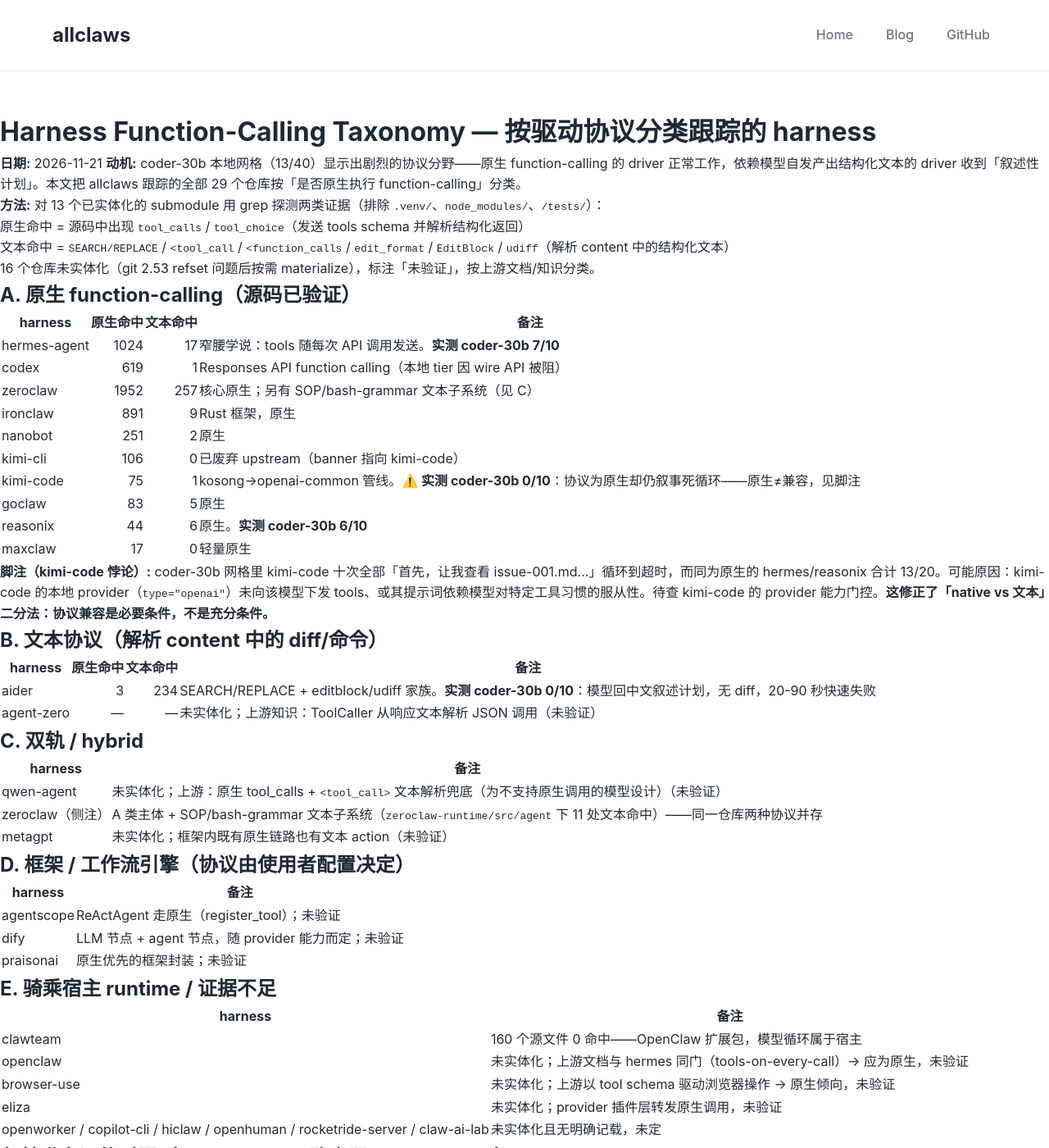
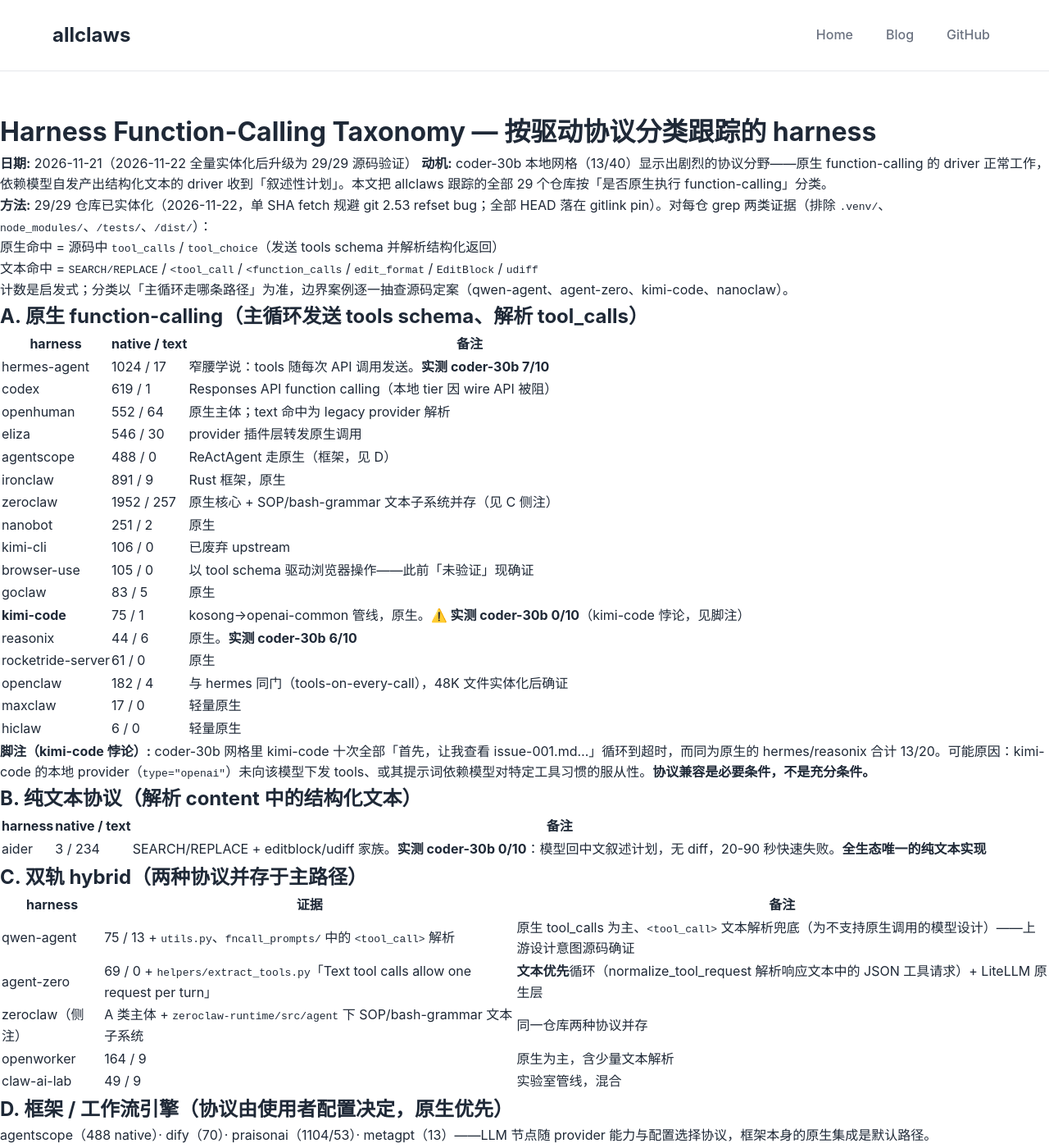
Before and after one commit to dz3ai/allclaws, a Jekyll site: the page built from docs/reports/harness-function-calling-taxonomy.md, in a window 1280 px wide and 1400 px high. Shown: the whole window at 82% size. Built offline with Jekyll 4.4.1, drawn with Linux system fonts in a browser that asks for light colours; our own code applies the rules of GitHub Pages for plain Markdown files; some of the changed text lies outside the part shown.

Commit message:
report: taxonomy upgraded to 29/29 source-verified after materialization
All 15 empty submodules materialized (single-SHA depth-1 fetch recipe
dodging git 2.53's refset bug, which also kills FULL clones on messy
refsets — 15/15 plain submodule-update attempts failed; openclaw worktree
repaired to its pin, 48K files). Every classification now source-verified:
A native 17 (browser-use, openclaw, eliza, openhuman, hiclaw,
rocketride-server upgraded from unverified), B text 1 (aider, the lone
pure-text implementation), C hybrid 5 (qwen-agent's <tool_call> fallback
and agent-zero's text-first extract_tools loop confirmed in source),
D frameworks 4, E host-ridden/uninspectable 2 (copilot-cli is a closed
installer; nanoclaw's call layer rides its deps). Submodule pointers
untouched — all 29 HEADs sit exactly on their gitlink pins.

````diff
--- a/docs/reports/harness-function-calling-taxonomy.md
+++ b/docs/reports/harness-function-calling-taxonomy.md
@@ -1,63 +1,65 @@
 # Harness Function-Calling Taxonomy — 按驱动协议分类跟踪的 harness
 
-**日期:** 2026-11-21
+**日期:** 2026-11-21（2026-11-22 全量实体化后升级为 29/29 源码验证）
 **动机:** coder-30b 本地网格（13/40）显示出剧烈的协议分野——原生 function-calling 的 driver 正常工作，依赖模型自发产出结构化文本的 driver 收到「叙述性计划」。本文把 allclaws 跟踪的全部 29 个仓库按「是否原生执行 function-calling」分类。
 
-**方法:** 对 13 个已实体化的 submodule 用 grep 探测两类证据（排除 `.venv/`、`node_modules/`、`/tests/`）：
-- 原生命中 = 源码中出现 `tool_calls` / `tool_choice`（发送 tools schema 并解析结构化返回）
-- 文本命中 = `SEARCH/REPLACE` / `<tool_call` / `<function_calls` / `edit_format` / `EditBlock` / `udiff`（解析 content 中的结构化文本）
+**方法:** 29/29 仓库已实体化（2026-11-22，单 SHA fetch 规避 git 2.53 refset bug；全部 HEAD 落在 gitlink pin）。对每仓 grep 两类证据（排除 `.venv/`、`node_modules/`、`/tests/`、`/dist/`）：
+- 原生命中 = 源码中 `tool_calls` / `tool_choice`（发送 tools schema 并解析结构化返回）
+- 文本命中 = `SEARCH/REPLACE` / `<tool_call` / `<function_calls` / `edit_format` / `EditBlock` / `udiff`
 
-16 个仓库未实体化（git 2.53 refset 问题后按需 materialize），标注「未验证」，按上游文档/知识分类。
+计数是启发式；分类以「主循环走哪条路径」为准，边界案例逐一抽查源码定案（qwen-agent、agent-zero、kimi-code、nanoclaw）。
 
-## A. 原生 function-calling（源码已验证）
+## A. 原生 function-calling（主循环发送 tools schema、解析 tool_calls）
 
-| harness | 原生命中 | 文本命中 | 备注 |
-|---|---:|---:|---|
-| hermes-agent | 1024 | 17 | 窄腰学说：tools 随每次 API 调用发送。**实测 coder-30b 7/10** |
-| codex | 619 | 1 | Responses API function calling（本地 tier 因 wire API 被阻） |
-| zeroclaw | 1952 | 257 | 核心原生；另有 SOP/bash-grammar 文本子系统（见 C） |
-| ironclaw | 891 | 9 | Rust 框架，原生 |
-| nanobot | 251 | 2 | 原生 |
-| kimi-cli | 106 | 0 | 已废弃 upstream（banner 指向 kimi-code） |
-| kimi-code | 75 | 1 | kosong→openai-common 管线。**⚠️ 实测 coder-30b 0/10**：协议为原生却仍叙事死循环——原生≠兼容，见脚注 |
-| goclaw | 83 | 5 | 原生 |
-| reasonix | 44 | 6 | 原生。**实测 coder-30b 6/10** |
-| maxclaw | 17 | 0 | 轻量原生 |
+| harness | native / text | 备注 |
+|---|---|---|
+| hermes-agent | 1024 / 17 | 窄腰学说：tools 随每次 API 调用发送。**实测 coder-30b 7/10** |
+| codex | 619 / 1 | Responses API function calling（本地 tier 因 wire API 被阻） |
+| openhuman | 552 / 64 | 原生主体；text 命中为 legacy provider 解析 |
+| eliza | 546 / 30 | provider 插件层转发原生调用 |
+| agentscope | 488 / 0 | ReActAgent 走原生（框架，见 D） |
+| ironclaw | 891 / 9 | Rust 框架，原生 |
+| zeroclaw | 1952 / 257 | 原生核心 + SOP/bash-grammar 文本子系统并存（见 C 侧注） |
+| nanobot | 251 / 2 | 原生 |
+| kimi-cli | 106 / 0 | 已废弃 upstream |
+| browser-use | 105 / 0 | 以 tool schema 驱动浏览器操作——此前「未验证」现确证 |
+| goclaw | 83 / 5 | 原生 |
+| **kimi-code** | 75 / 1 | kosong→openai-common 管线，原生。**⚠️ 实测 coder-30b 0/10**（kimi-code 悖论，见脚注） |
+| reasonix | 44 / 6 | 原生。**实测 coder-30b 6/10** |
+| rocketride-server | 61 / 0 | 原生 |
+| openclaw | 182 / 4 | 与 hermes 同门（tools-on-every-call），48K 文件实体化后确证 |
+| maxclaw | 17 / 0 | 轻量原生 |
+| hiclaw | 6 / 0 | 轻量原生 |
 
-**脚注（kimi-code 悖论）:** coder-30b 网格里 kimi-code 十次全部「首先，让我查看 issue-001.md…」循环到超时，而同为原生的 hermes/reasonix 合计 13/20。可能原因：kimi-code 的本地 provider（`type="openai"`）未向该模型下发 tools、或其提示词依赖模型对特定工具习惯的服从性。待查 kimi-code 的 provider 能力门控。**这修正了「native vs 文本」二分法：协议兼容是必要条件，不是充分条件。**
+**脚注（kimi-code 悖论）:** coder-30b 网格里 kimi-code 十次全部「首先，让我查看 issue-001.md…」循环到超时，而同为原生的 hermes/reasonix 合计 13/20。可能原因：kimi-code 的本地 provider（`type="openai"`）未向该模型下发 tools、或其提示词依赖模型对特定工具习惯的服从性。**协议兼容是必要条件，不是充分条件。**
 
-## B. 文本协议（解析 content 中的 diff/命令）
+## B. 纯文本协议（解析 content 中的结构化文本）
 
-| harness | 原生命中 | 文本命中 | 备注 |
-|---|---:|---:|---|
-| aider | 3 | 234 | SEARCH/REPLACE + editblock/udiff 家族。**实测 coder-30b 0/10**：模型回中文叙述计划，无 diff，20-90 秒快速失败 |
-| agent-zero | — | — | 未实体化；上游知识：ToolCaller 从响应文本解析 JSON 调用（未验证） |
+| harness | native / text | 备注 |
+|---|---|---|
+| aider | 3 / 234 | SEARCH/REPLACE + editblock/udiff 家族。**实测 coder-30b 0/10**：模型回中文叙述计划，无 diff，20-90 秒快速失败。**全生态唯一的纯文本实现** |
 
-## C. 双轨 / hybrid
+## C. 双轨 hybrid（两种协议并存于主路径）
+
+| harness | 证据 | 备注 |
+|---|---|---|
+| qwen-agent | 75 / 13 + `utils.py`、`fncall_prompts/` 中的 `<tool_call>` 解析 | 原生 tool_calls 为主、`<tool_call>` 文本解析兜底（为不支持原生调用的模型设计）——上游设计意图源码确证 |
+| agent-zero | 69 / 0 + `helpers/extract_tools.py`「Text tool calls allow one request per turn」 | **文本优先**循环（normalize_tool_request 解析响应文本中的 JSON 工具请求）+ LiteLLM 原生层 |
+| zeroclaw（侧注） | A 类主体 + `zeroclaw-runtime/src/agent` 下 SOP/bash-grammar 文本子系统 | 同一仓库两种协议并存 |
+| openworker | 164 / 9 | 原生为主，含少量文本解析 |
+| claw-ai-lab | 49 / 9 | 实验室管线，混合 |
+
+## D. 框架 / 工作流引擎（协议由使用者配置决定，原生优先）
+
+agentscope（488 native）· dify（70）· praisonai（1104/53）· metagpt（13）——LLM 节点随 provider 能力与配置选择协议，框架本身的原生集成是默认路径。
+
+## E. 骑乘宿主 / 本地不可检
 
 | harness | 备注 |
 |---|---|
-| qwen-agent | 未实体化；上游：原生 tool_calls + `<tool_call>` 文本解析兜底（为不支持原生调用的模型设计）（未验证） |
-| zeroclaw（侧注） | A 类主体 + SOP/bash-grammar 文本子系统（`zeroclaw-runtime/src/agent` 下 11 处文本命中）——同一仓库两种协议并存 |
-| metagpt | 未实体化；框架内既有原生链路也有文本 action（未验证） |
-
-## D. 框架 / 工作流引擎（协议由使用者配置决定）
-
-| harness | 备注 |
-|---|---|
-| agentscope | ReActAgent 走原生（register_tool）；未验证 |
-| dify | LLM 节点 + agent 节点，随 provider 能力而定；未验证 |
-| praisonai | 原生优先的框架封装；未验证 |
-
-## E. 骑乘宿主 runtime / 证据不足
-
-| harness | 备注 |
-|---|---|
-| clawteam | 160 个源文件 0 命中——OpenClaw 扩展包，模型循环属于宿主 |
-| openclaw | 未实体化；上游文档与 hermes 同门（tools-on-every-call）→ 应为原生，未验证 |
-| browser-use | 未实体化；上游以 tool schema 驱动浏览器操作 → 原生倾向，未验证 |
-| eliza | 未实体化；provider 插件层转发原生调用，未验证 |
-| openworker / copilot-cli / hiclaw / openhuman / rocketride-server / claw-ai-lab | 未实体化且无明确记载，未定 |
+| clawteam | 233 个源文件 0 命中——OpenClaw 扩展包，模型循环属于宿主（归 openclaw 的 A 类） |
+| copilot-cli | **闭源安装器**（仓库仅 install.sh + 文档，19 文件 0/0 命中）——harness 跑在 GitHub 服务端，本地无从检验 |
+| nanoclaw | 1248 文件 0/0 命中——调用层可能完全经由依赖 SDK（待深查，暂缓定性 |
 
 ## 与基准实证的对照（coder-30b @ 路由器，2026-11-21）
 
@@ -65,18 +67,21 @@
 |---|---|---|---|
 | hermes | A 原生 | 7/10 | 原生 + 该模型 = 工作组合 |
 | reasonix | A 原生 | 6/10 | 同上 |
-| kimi-code | A 原生 | 0/10 | **kimi-code 悖论**（见脚注） |
+| kimi-code | A 原生 | 0/10 | kimi-code 悖论（见脚注） |
 | aider | B 文本 | 0/10 | 模型叙述而不产 diff——文本协议对该模型失效 |
 
-35B（qwen36-35b-mtp）对照：四 driver 全部 8/10，协议不构成分水岭——**协议敏感性是模型属性，不是 harness 属性**。换模型可以翻转 harness 的可用性排序。
+35B（qwen36-35b-mtp）对照：四 driver 全部 8/10，协议不构成分水岭——**协议敏感性是模型属性，不是 harness 属性**。
+
+## 结论
+
+29 仓分类定案：**A 原生 17 · B 纯文本 1 · C 混合 5 · D 框架 4 · E 宿主/不可检 2**。生态压倒性地押注原生 function-calling；aider 是纯文本协议的孤例（也是 coder-30b 上受害最重的）；混合双轨（qwen-agent、agent-zero）以文本兜底换取弱模型兼容性，代价是继承文本协议的全部失败模式。
 
 ## 复现
 
 ```bash
-# 探测脚本（对单个已实体化仓库）
 grep -rE "tool_calls|tool_choice" --include="*.py" --include="*.ts" --include="*.tsx" \
   --include="*.go" --include="*.rs" --include="*.js" <repo> \
   | grep -vE "\.venv/|node_modules/|/vendor/|/dist/|/build/|/tests?/|\.test\.|_test\.|spec\."
 ```
 
-未实体化仓库 materialize 后应重跑本分类（git 2.53 refset 规避法见 `technical/git-253-clone-branch-head-bug` 记忆）。
+实体化方法（git 2.53 refset bug 规避）：见 `technical/git-253-clone-branch-head-bug` 记忆的单 SHA fetch 配方。
````
